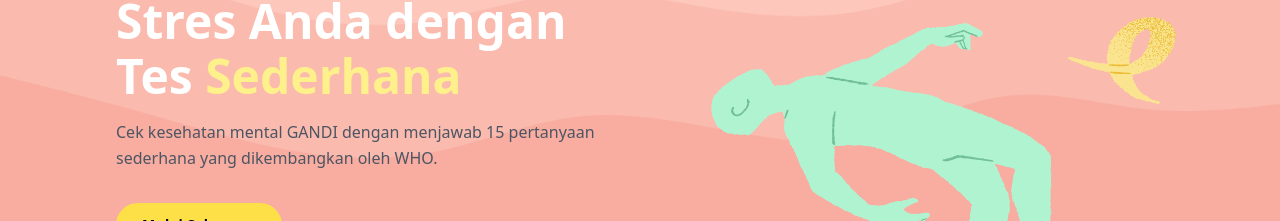
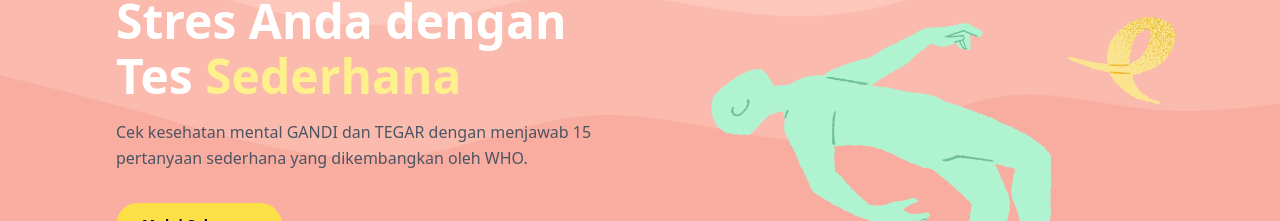
Before and after one commit to nmuhammadfadli/MoodUpNative, a plain HTML site: page index.html in a window 1280 px wide. Shown: the part 261-482 px from the top of the page. Drawn offline with nearby package versions, Linux system fonts and the light colour scheme.

Commit message:
revisi tegar

```diff
--- a/index.html
+++ b/index.html
@@ -84,7 +84,7 @@
             <div class="grid md:grid-cols-2 md:px-10 items-center md:gap-8 max-w-6xl space-x-3 mt-24 mx-auto">
                 <div class="max-md:order-1 max-md:text-center mx-3">
                     <h2 class="text-gray-800 md:text-5xl text-3xl font-extrabold mb-4 md:!leading-[55px] text-white">Temukan Tingkat Stres Anda dengan Tes <span class="text-yellow-200"> Sederhana</span></h2>
-                    <p class="mt-4 text-base text-gray-600 leading-relaxed">Cek kesehatan mental GANDI dengan menjawab 15 pertanyaan sederhana yang dikembangkan oleh WHO.</p>
+                    <p class="mt-4 text-base text-gray-600 leading-relaxed">Cek kesehatan mental GANDI dan TEGAR dengan menjawab 15 pertanyaan sederhana yang dikembangkan oleh WHO.</p>
                     <div class="mt-8">
                         <a href="pre-quiz.html"><button type='button' class="bg-yellow-300 hover:bg-transparent hover:text-black border-2 border-yellow-300 transition-all text-black font-semibold tracking-wide text-sm rounded-full px-6 py-2.5">Mulai Sekarang</button></a>
                     </div>
```
